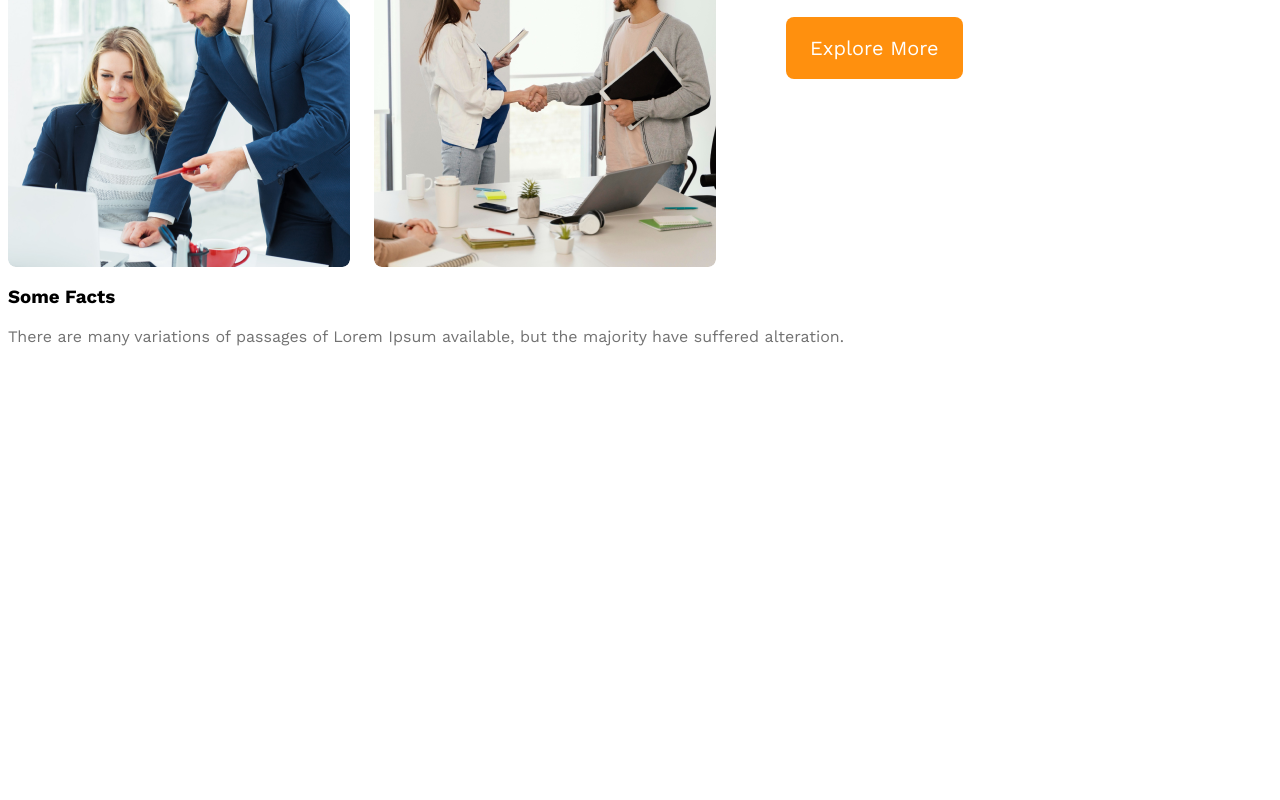
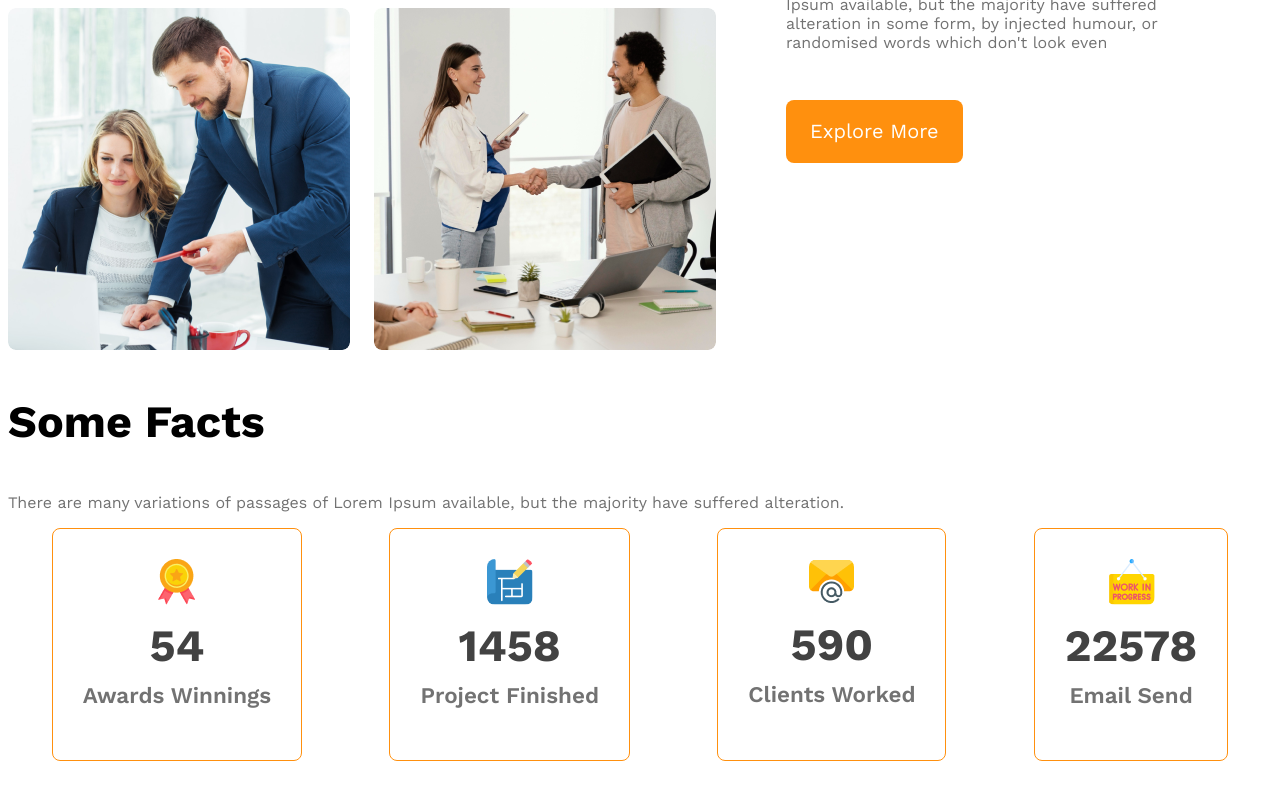
Before and after one commit to tarikul-rakib/g3-architect-website, a plain HTML site: page index.html in a window 1280 px wide. Shown: the part 1518-2318 px from the top of the page. Before the commit the page ends 1934 px from the top, so only its background shows below. Drawn offline with nearby package versions, Linux system fonts and the light colour scheme.

Commit message:
facts section added

```diff
--- a/index.html
+++ b/index.html
@@ -10,7 +10,7 @@
   <!-- header starts -->
   <header>
       <nav>
-        <h3 class="nav-title">G3 Architects</h3>
+        <h3 class="section-title">G3 Architects</h3>
         <ul>
           <li><a href="">Home</a></li>
           <li><a href="">About</a></li>
@@ -52,9 +52,30 @@
     <section class="features"></section>
     <!-- facts section -->
     <section class="facts">
-      <h3>Some Facts</h3>
+      <h3 class="section-title">Some Facts</h3>
       <p class="text-light-gray">There are many variations of passages of Lorem Ipsum available, but the majority have suffered alteration.</p>
-
+      <div class="facts-card-container">
+        <div class="card">
+          <img src="images/icons/ribon.png" alt="">
+          <h2 class="card-stats">54</h2>
+          <p class="card-title">Awards Winnings</p>
+        </div>
+        <div class="card">
+          <img src="images/icons/projects.png" alt="">
+          <h2 class="card-stats">1458</h2>
+          <p class="card-title">Project Finished</p>
+        </div>
+        <div class="card">
+          <img src="images/icons/email.png" alt="">
+          <h2 class="card-stats">590</h2>
+          <p class="card-title">Clients Worked</p>
+        </div>
+        <div class="card">
+          <img src="images/icons/customers.png" alt="">
+          <h2 class="card-stats">22578</h2>
+          <p class="card-title">Email Send</p>
+        </div>
+      </div>
     </section>
   </main>
   <footer>
--- a/styles/style.css
+++ b/styles/style.css
@@ -21,6 +21,10 @@
   font-size: 1rem;
   font-weight: 400;
 }
+.section-title{
+  font-size: 2.8rem;
+  font-weight: 700;
+}
 /* header styles */
 header{
   background: rgba(255, 144, 14, 0.10);
@@ -30,10 +34,6 @@ nav{
   display: flex;
   justify-content: space-between;
   align-items: center;
-}
-.section-title{
-  font-size: 2.8rem;
-  font-weight: 700;
 }
 nav > ul{
   display: flex;
@@ -95,6 +95,29 @@ main{
   color: #FF900E;
   font-weight: 700;
 }
+/* fact section */
+.facts-card-container{
+  display: flex;
+  justify-content: space-around;
+}
+.facts-card-container .card{
+  border-radius: 8px;
+  border: 1px solid #FF900E;
+  text-align: center;
+  padding: 30px;
+}
+.facts-card-container .card-title{
+  font-weight: 600;
+  font-size: 1.4rem;
+  color: #727272;
+  margin-top: 5px;
+}
+.facts-card-container .card-stats{
+  font-size: 2.8rem;
+  color: #424242;
+  margin: 10px 0px;
+
+}
 
 
 
```
